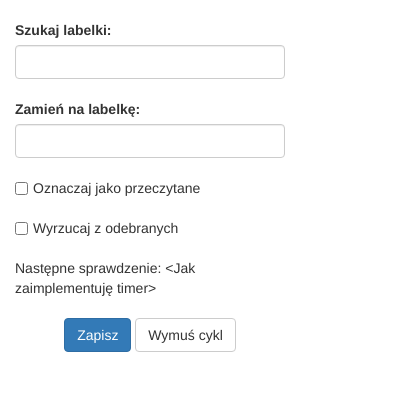
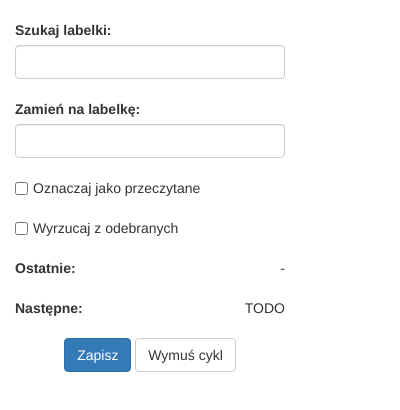
Before and after one commit to septemptus/olx-relister, a browser extension: page src/popup/popup.html in a window 400 px wide. Drawn offline with Linux system fonts and the light colour scheme.

Commit message:
Add last success field in popup

```diff
--- a/src/popup/popup-styles.css
+++ b/src/popup/popup-styles.css
@@ -31,3 +31,7 @@ input[type=checkbox] {
 .error {
     background-color: #cf0433;
 }
+
+#last-success, #next-check {
+    float: right;
+}
--- a/src/popup/popup.html
+++ b/src/popup/popup.html
@@ -17,11 +17,13 @@
 
 <p><input type="checkbox" name="removeFromInbox"><span>Wyrzucaj z odebranych</span></p>
 
-<p>Następne sprawdzenie: &lt;Jak zaimplementuję timer&gt;<span></span></p>
+<p><strong>Ostatnie:</strong> <span id="last-success"></span></p>
+<p><strong>Następne:</strong> <span id="next-check">TODO</span></p>
 
 <p class="text-center"><input class="btn btn-primary" type="button" name="save" value="Zapisz"> <input
         class="btn btn-default" type="button" name="force" value="Wymuś cykl"></p>
 <script src="../lib/q.min.js"></script>
+<script src="../lib/moment.min.js"></script>
 <!-- build:js -->
 <script src="../settings.js"></script>
 <script src="popup.js"></script>
--- a/src/popup/popup.js
+++ b/src/popup/popup.js
@@ -1,15 +1,18 @@
-/* global settings, api, console, chrome */
+/* global settings, api, console, chrome, moment */
 (function () {
     'use strict';
 
-    var labelFromEl,
+    var DATE_FORMAT = 'DD.MM.YYYY HH:mm',
+        labelFromEl,
         labelToEl,
         markAsReadEl,
         removeFromInboxEl,
         saveButtonEl,
         forceButtonEl,
         fromContainerEl,
-        toContainerEl;
+        toContainerEl,
+        lastSuccessEl,
+        nextCheckEl;
 
     function flash(className) {
         document.body.classList.add(className);
@@ -25,6 +28,7 @@
             labelToEl.value = settings.labelTo;
             markAsReadEl.checked = settings.markAsRead;
             removeFromInboxEl.checked = settings.removeFromInbox;
+            lastSuccessEl.innerHTML = settings.lastSuccess ? moment(settings.lastSuccess).format(DATE_FORMAT) : '-';
         }).fail(function (e) {
             console.error('Failed to load settings', e);
         });
@@ -65,6 +69,8 @@
         removeFromInboxEl = document.querySelector('[name=removeFromInbox]');
         saveButtonEl = document.querySelector('[name=save]');
         forceButtonEl = document.querySelector('[name=force]');
+        lastSuccessEl = document.querySelector('#last-success');
+        nextCheckEl = document.querySelector('#next-check');
 
         saveButtonEl.addEventListener('click', save);
         forceButtonEl.addEventListener('click', sendEvent);
@@ -72,6 +78,7 @@
 
     chrome.runtime.onMessage.addListener(function (message) {
         if (message === 'olx.cycle-end') {
+            lastSuccessEl.innerHTML = moment().format(DATE_FORMAT);
             flash('success');
         }
 
```
Also changed, not shown: README.MD.
